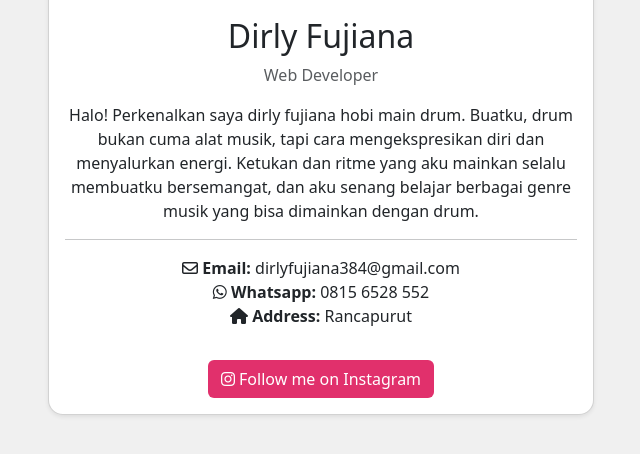
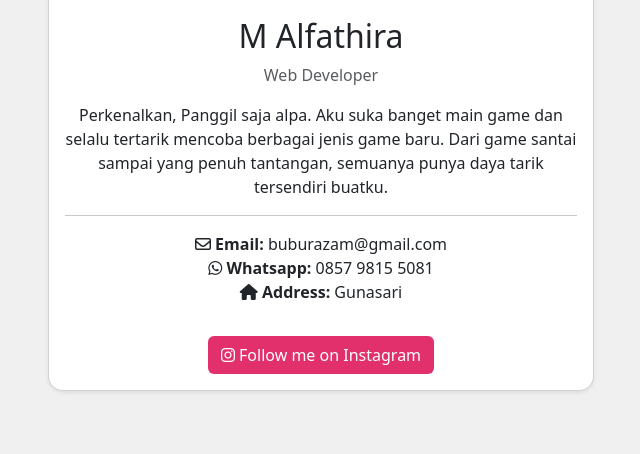
Before and after one commit to Dirly-failss/pcc_M-Alfathira_X-Rpl2, a plain HTML site: page index.html in a window 1280 px wide. Shown: the part 94-548 px from the top of the page, without its empty margins (319-959 px from the left). Drawn offline with nearby package versions, Linux system fonts and the light colour scheme.

Commit message:
Update index.html

```diff
--- a/index.html
+++ b/index.html
@@ -14,18 +14,18 @@
             <div class="col-md-6">
                 <div class="card shadow-sm">
                     <div class="card-body text-center">
-                        <img src="LYYFAILS.png" alt="Profile Image" class="profile-img">
-                        <h2>Dirly Fujiana</h2>
+                        <img src="avatar.png" alt="Profile Image" class="profile-img">
+                        <h2>M Alfathira</h2>
                         <p class="text-muted">Web Developer</p>
-                        <p>Halo! Perkenalkan saya dirly fujiana hobi main drum. Buatku, drum bukan cuma alat musik, tapi cara mengekspresikan diri dan menyalurkan energi. Ketukan dan ritme yang aku mainkan selalu membuatku bersemangat, dan aku senang belajar berbagai genre musik yang bisa dimainkan dengan drum.
+                        <p>Perkenalkan, Panggil saja alpa. Aku suka banget main game dan selalu tertarik mencoba berbagai jenis game baru. Dari game santai sampai yang penuh tantangan, semuanya punya daya tarik tersendiri buatku.
                         </p>
                         <hr>
                         <ul class="list-unstyled">
-                            <li><i class="fa-regular fa-envelope"></i> <strong>Email:</strong> dirlyfujiana384@gmail.com</li>
-                            <li><i class="fa-brands fa-whatsapp"></i> <strong>Whatsapp:</strong> 0815 6528 552</li>
-                            <li><i class="fa-solid fa-house"></i> <strong>Address:</strong> Rancapurut</li>
+                            <li><i class="fa-regular fa-envelope"></i> <strong>Email:</strong> buburazam@gmail.com</li>
+                            <li><i class="fa-brands fa-whatsapp"></i> <strong>Whatsapp:</strong> 0857 9815 5081</li>
+                            <li><i class="fa-solid fa-house"></i> <strong>Address:</strong> Gunasari</li>
                         </ul>
-                        <a href="https://www.instagram.com/failsslyy.official/profilecard/?igsh=MW5jejMxOXdvY3g5aw==" target="_blank" class="btn btn-instagram mt-3">
+                        <a href="https://www.instagram.com/keiiishhh_?igsh=MTZrOXAxOWVzbWhwbQ==" target="_blank" class="btn btn-instagram mt-3">
                             <i class="fab fa-instagram"></i> Follow me on Instagram
                         </a>
                     </div>
```
